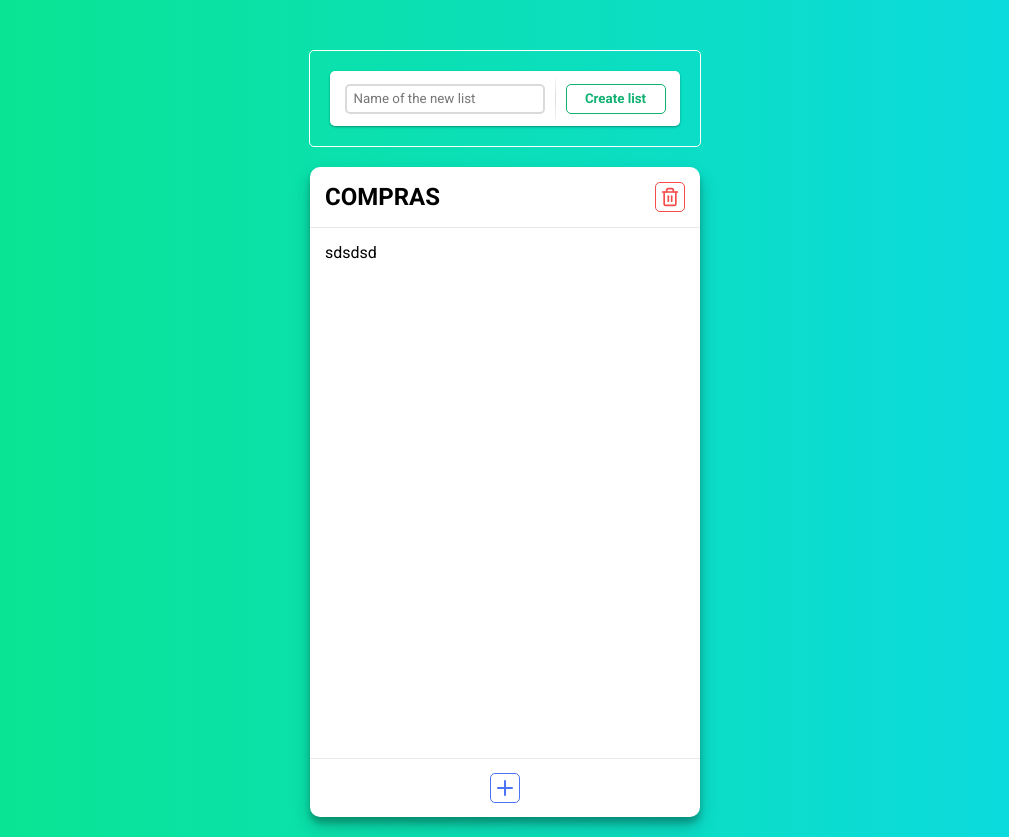
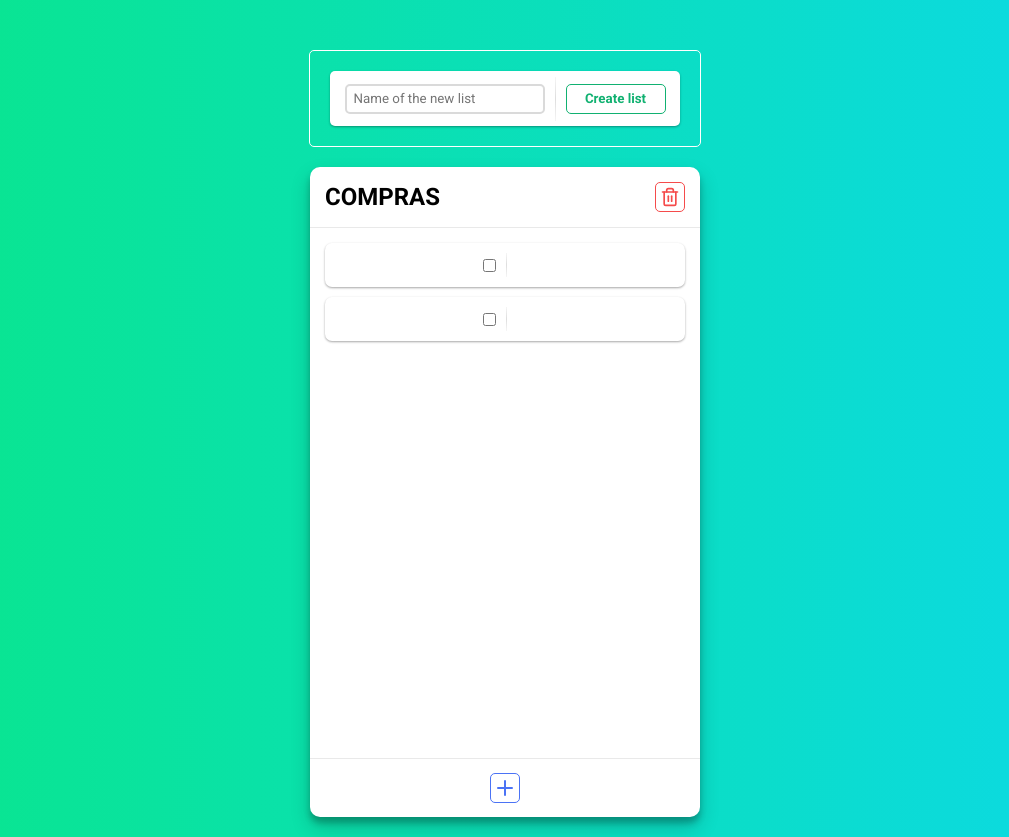
Before and after one commit to Terule/todo-list, a plain HTML site: page index.html in a window 1280 px wide. Shown: the whole page, without its empty margins (135-1144 px from the left). Drawn offline with nearby package versions, Linux system fonts and the light colour scheme.

Commit message:
creating the list container in JS and delete the card function

```diff
--- a/index.html
+++ b/index.html
@@ -31,7 +31,22 @@
         </div>
       </div>
 
-      <div class="list-items">sdsdsd</div>
+      <div class="list-items-container">
+        <div class="list-content" >
+          <div class="checkbox-container">
+            <input type="checkbox" name="" class="list-item-checkbox">
+            <hr>
+          </div>
+          <div class="list-item-text"></div>
+        </div>
+        <div class="list-content">
+          <div class="checkbox-container">
+            <input type="checkbox" name="" class="list-item-checkbox">
+            <hr>
+          </div>
+          <div class="list-item-text"></div>
+        </div>
+      </div>
       <div class="menu-plus">
         <div class="icon plus">
           <i data-feather="plus" width="24"></i>
--- a/style.css
+++ b/style.css
@@ -32,7 +32,6 @@ body {
   height: 3.45rem;
   margin: 20px;
   box-shadow: rgba(0, 0, 0, 0.12) 0px 1px 3px, rgba(0, 0, 0, 0.24) 0px 1px 2px; /* SHADOW #27 */
-
 }
 
 #menu > hr {
@@ -43,7 +42,7 @@ body {
   background: radial-gradient(rgba(218, 218, 218, 0.9), rgba(233, 233, 233, 0));
 }
 
-#menu > input{
+#menu > input {
   width: 200px;
   height: 30px;
   border-radius: 5px;
@@ -53,7 +52,7 @@ body {
 
 #menu > input:focus {
   outline: none;
-    border: 2px solid rgb(9, 230, 138);
+  border: 2px solid rgb(9, 230, 138);
 }
 
 #menu > button {
@@ -131,7 +130,7 @@ body {
   color: white;
 }
 
-.list-items {
+.list-items-container {
   height: 540px;
   width: 100%;
   padding: 15px;
@@ -145,3 +144,44 @@ body {
   width: inherit;
   border-top: 1px solid rgb(233, 233, 233);
 }
+
+.list-content {
+  margin-bottom: 10px;
+  padding: 10px;
+  display: flex;
+  align-items: center;
+  justify-content: center;
+  box-shadow: rgba(0, 0, 0, 0.12) 0px 1px 3px, rgba(0, 0, 0, 0.24) 0px 1px 2px;
+  border-radius: 7px;
+}
+
+.checkbox-container {
+  display: flex;
+  height: 100%;
+  align-items: center;
+  justify-content: space-between;
+}
+
+.list-content > div > hr {
+  height: 1.5rem;
+  width: 1px;
+  margin: 0 10px;
+  border: 0;
+  background: radial-gradient(rgba(218, 218, 218, 0.9), rgba(233, 233, 233, 0));
+}
+
+.list-item-text {
+  max-height: 2.5rem;
+  padding: 5px;
+  overflow: hidden;
+  text-overflow: ellipsis;
+  white-space: nowrap;
+  transition: 0.5s ease height;
+}
+
+.expand {
+  max-height: 6.25rem;
+  overflow: hidden;
+  text-overflow: unset;
+  white-space: unset;
+}
```
